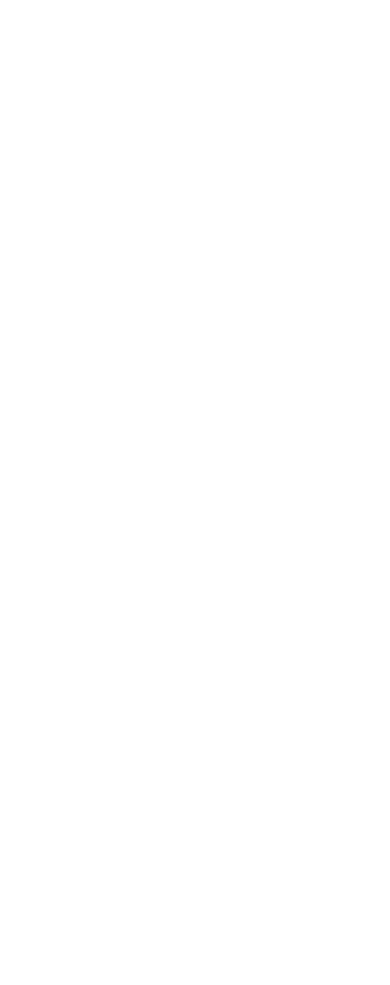
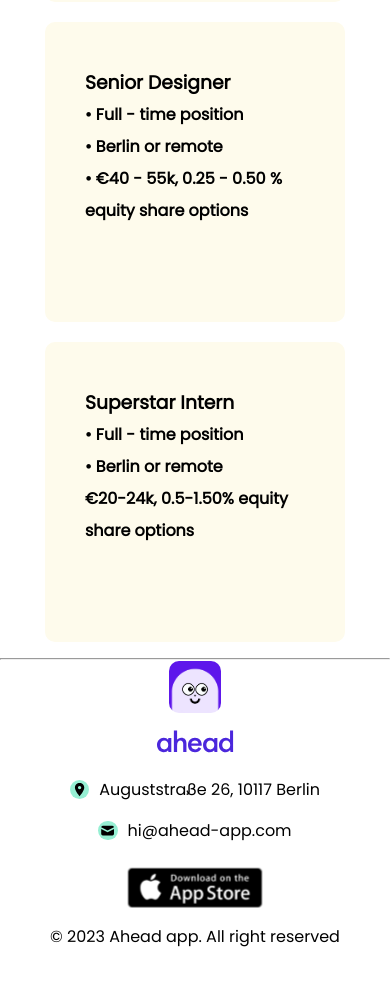
Before and after one commit to AvinashChandavar7/density_exchange_assessment, a React (Create React App) app: page / in a window 390 px wide. Shown: the part 10147-11132 px from the top of the page. Before the commit the page ends 9788 px from the top, so only its background shows below. Built offline with nearby package versions, Linux system fonts and the light colour scheme.

Commit message:
adding OpenVacancies  Components and Css and Footer Components

```diff
--- a/src/App.js
+++ b/src/App.js
@@ -12,6 +12,8 @@
 const LazyAnonymously = lazy(() => import('./components/Anonymously/Anonymously.jsx'));
 const LazyStartTest = lazy(() => import('./components/StartTest/StartTest.jsx'));
 const LazyWorkWithUs = lazy(() => import('./components/WorkWithUs/WorkWithUs.jsx'));
+const LazyOpenVacancies = lazy(() => import('./components/OpenVacancies/OpenVacancies.jsx'));
+const LazyFooter = lazy(() => import('./components/Footer/Footer.jsx'));
 
 
 
@@ -29,8 +31,9 @@
         <LazyEqBeatsIq title="Be the best you with EQ" paragraphs={paragraph2} />
         <LazyStartTest />
         <LazyWorkWithUs />
-
-
+        <LazyOpenVacancies />
+        <hr style={{ margin: "1rem 0", color: "gray" }} />
+        <LazyFooter />
       </Suspense>
     </>
   );
--- a/src/components/Cards/Cards.css
+++ b/src/components/Cards/Cards.css
@@ -84,3 +84,48 @@
     margin: 1rem 0;
   }
 }
+
+/* openVacancies__cards */
+.openVacancies__cards {
+  width: 350px;
+  height: 250px;
+  display: flex;
+  flex-direction: column;
+  justify-content: center;
+  align-content: baseline;
+
+  border-radius: 10px;
+  padding: 2.5rem;
+
+  line-height: 2rem;
+  transition: height 0.5s ease-in-out, background-color 0.3s ease-in-out;
+}
+
+.openVacancies__cards:hover {
+  background-color: #f0f0f0;
+  height: 320px;
+}
+
+.openVacancies__btn {
+  opacity: 0;
+  margin-top: 10px;
+  transition: opacity 0.3s ease-in-out;
+}
+
+.openVacancies__cards:hover .openVacancies__btn {
+  opacity: 1;
+}
+
+@media screen and (max-width: 768px) {
+  .openVacancies__cards {
+    width: 300px;
+    height: 300px;
+    display: flex;
+    flex-direction: column;
+    justify-content: center;
+    align-content: center;
+
+    border-radius: 10px;
+    padding: 2.5rem;
+  }
+}
--- a/src/components/Cards/Cards.jsx
+++ b/src/components/Cards/Cards.jsx
@@ -1,5 +1,6 @@
 import React from 'react';
 import './Cards.css';
+import Buttons from '../Buttons/Buttons';
 
 const Cards = ({
   className,
@@ -12,6 +13,7 @@
   shift,
   location,
   packages,
+  btn,
 }) => {
   const cardStyle = {
     backgroundColor: bgColor,
@@ -27,6 +29,8 @@
       {shift && <h4>{shift}</h4>}
       {location && <h4>{location}</h4>}
       {packages && <h4>{packages}</h4>}
+
+      {btn && <Buttons title={btn} className="openVacancies__btn" />}
     </figure>
   );
 };
--- /dev/null
+++ b/src/components/Footer/Footer.css
@@ -0,0 +1,63 @@
+.footer__container {
+  width: 100%;
+  height: 40vh;
+
+  display: flex;
+  flex-direction: column;
+  justify-content: center;
+  align-items: center;
+}
+
+.footer_logo {
+  width: 52px;
+  height: 52px;
+  object-fit: contain;
+
+  border-radius: 10px;
+
+  margin-bottom: 1rem;
+}
+
+.footer__info {
+  display: flex;
+  flex-direction: row;
+  justify-content: center;
+  align-items: center;
+  margin: 1rem;
+}
+
+.footer__info p {
+  display: flex;
+  justify-content: center;
+  align-items: center;
+  gap: 10px;
+  margin: 0.5rem;
+}
+
+.footer__copyright {
+  margin: 1rem;
+}
+
+.icons {
+  width: 1.2rem;
+  height: 1.2rem;
+  padding: 0.1rem;
+  background-color: #96efd3;
+  border-radius: 50%;
+}
+
+@media screen and (max-width: 768px) {
+  .footer__info {
+    display: flex;
+    flex-direction: column;
+    justify-content: center;
+    align-items: center;
+    margin: 1rem;
+  }
+  .footer__info p {
+    margin: 0.5rem;
+  }
+  .footer__copyright {
+    margin: 1rem 0rem 5rem;
+  }
+}
--- /dev/null
+++ b/src/components/Footer/Footer.jsx
@@ -0,0 +1,34 @@
+import React from 'react';
+import logo from '../../assets/logo.png';
+import ahead from '../../assets/ahead-logo.svg';
+import appstore from '../../assets/appstore-logo.svg';
+import './Footer.css';
+
+import { MdLocationOn } from 'react-icons/md';
+import { HiMail } from 'react-icons/hi';
+
+const Footer = () => {
+  return (
+    <footer className="footer__container">
+      <img src={logo} alt="logo" className="footer_logo" loading="lazy" />
+      <img src={ahead} alt="ahead" loading="lazy" />
+
+      <div className="footer__info">
+        <p>
+          <MdLocationOn className="icons" /> AuguststraᏰe 26, 10117 Berlin
+        </p>
+
+        <p>
+          <HiMail className="icons" /> hi@ahead-app.com
+        </p>
+      </div>
+      <img src={appstore} alt="app-store" loading="lazy" />
+
+      <div className="footer__copyright">
+        <p>© 2023 Ahead app. All right reserved</p>
+      </div>
+    </footer>
+  );
+};
+
+export default Footer;
--- /dev/null
+++ b/src/components/OpenVacancies/OpenVacancies.css
@@ -0,0 +1,37 @@
+.openVacancies__container {
+  height: 60vh;
+}
+
+.openVacancies__container h1 {
+  font-size: 61px;
+  margin-bottom: 1rem;
+}
+
+.openVacancies__content {
+  height: 50%;
+  display: flex;
+  flex-direction: row;
+  justify-content: center;
+  align-items: flex-start;
+  gap: 20px;
+}
+
+@media screen and (max-width: 768px) {
+  .openVacancies__container {
+    height: 100%;
+  }
+
+  .openVacancies__container h1 {
+    font-size: 30px;
+    margin-bottom: 1rem;
+    text-align: center;
+  }
+  .openVacancies__content {
+    height: 50%;
+    display: flex;
+    flex-direction: column;
+    justify-content: center;
+    align-items: center;
+    gap: 20px;
+  }
+}
--- /dev/null
+++ b/src/components/OpenVacancies/OpenVacancies.jsx
@@ -0,0 +1,29 @@
+import React from 'react';
+import './OpenVacancies.css';
+import Cards from '../Cards/Cards';
+import { vacancies } from '../../constants/data';
+
+const OpenVacancies = () => {
+  return (
+    <section className="openVacancies__container">
+      <h1>OpenVacancies</h1>
+
+      <div className="openVacancies__content">
+        {vacancies.map((card) => (
+          <Cards
+            key={card.id}
+            role={card.role}
+            shift={card.shift}
+            location={card.location}
+            packages={card.packages}
+            bgColor={card.bgColor}
+            btn={card.btn}
+            className="openVacancies__cards"
+          />
+        ))}
+      </div>
+    </section>
+  );
+};
+
+export default OpenVacancies;
--- a/src/components/index.js
+++ b/src/components/index.js
@@ -7,6 +7,7 @@
 export { default as Anonymously } from './Anonymously/Anonymously.jsx'
 export { default as StartTest } from './StartTest/StartTest.jsx'
 export { default as WorkWithUs } from './WorkWithUs/WorkWithUs.jsx'
+export { default as OpenVacancies } from './OpenVacancies/OpenVacancies.jsx'
 
 
 
--- a/src/constants/data.js
+++ b/src/constants/data.js
@@ -219,3 +219,34 @@
     bgColor: '#fff',
   },
 ];
+
+//OpenVacancies.jsx
+export const vacancies = [
+  {
+    id: 1,
+    role: "Senior Full- Stack Engineer",
+    shift: "• Full - time position",
+    location: "• Berlin or remote",
+    packages: "• 5-85k, 0.5-1.50% equity share options",
+    bgColor: '#FEFBEC',
+    btn: "See details",
+  },
+  {
+    id: 2,
+    role: "  Senior Designer",
+    shift: "• Full - time position",
+    location: "• Berlin or remote",
+    packages: " • €40 - 55k, 0.25 - 0.50 % equity share options",
+    bgColor: '#FEFBEC',
+    btn: "See details",
+  },
+  {
+    id: 3,
+    role: "Superstar Intern",
+    shift: "• Full - time position",
+    location: "• Berlin or remote",
+    packages: "€20-24k, 0.5-1.50% equity share options",
+    bgColor: '#FEFBEC',
+    btn: "See details",
+  }
+];
```
